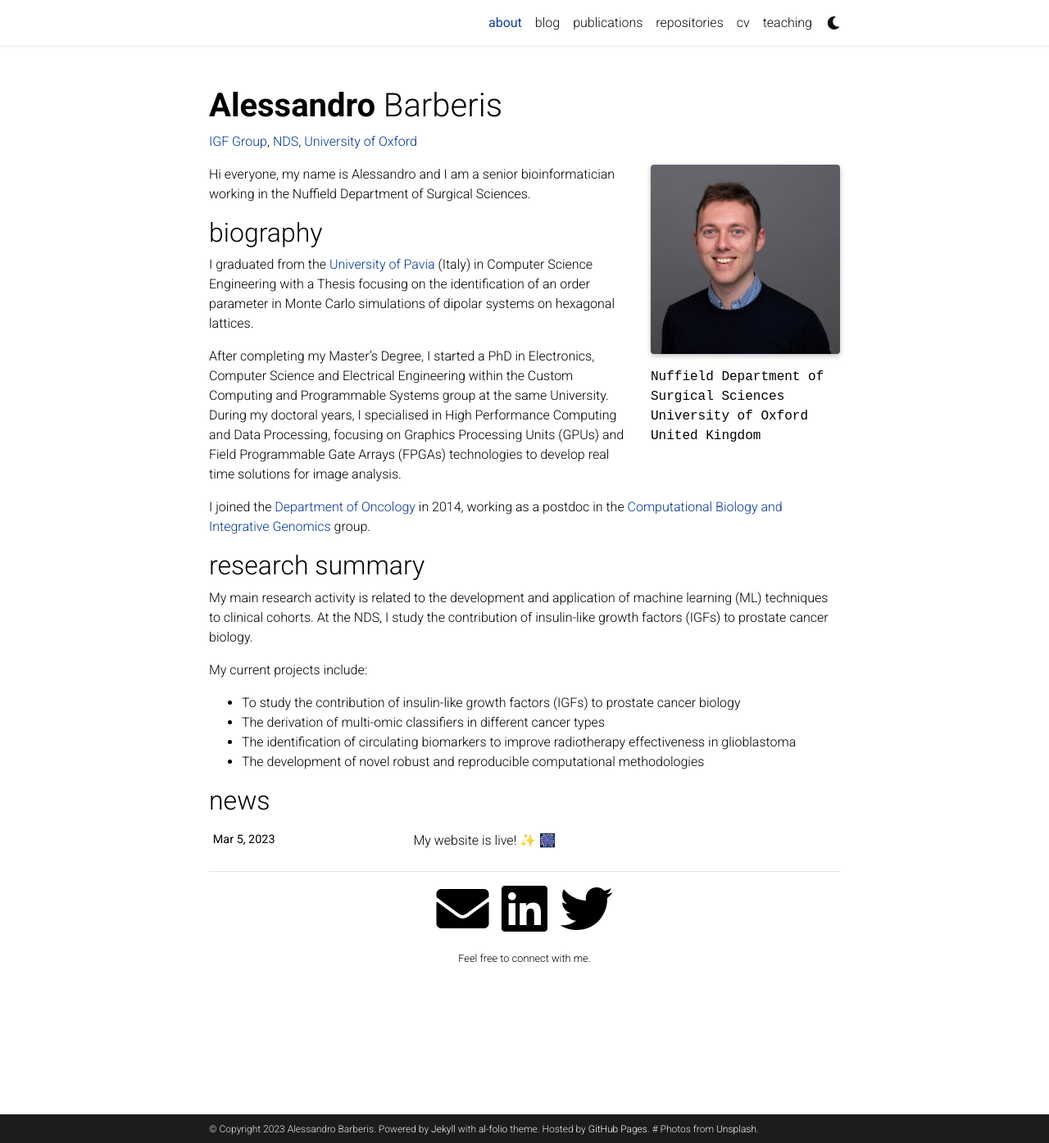
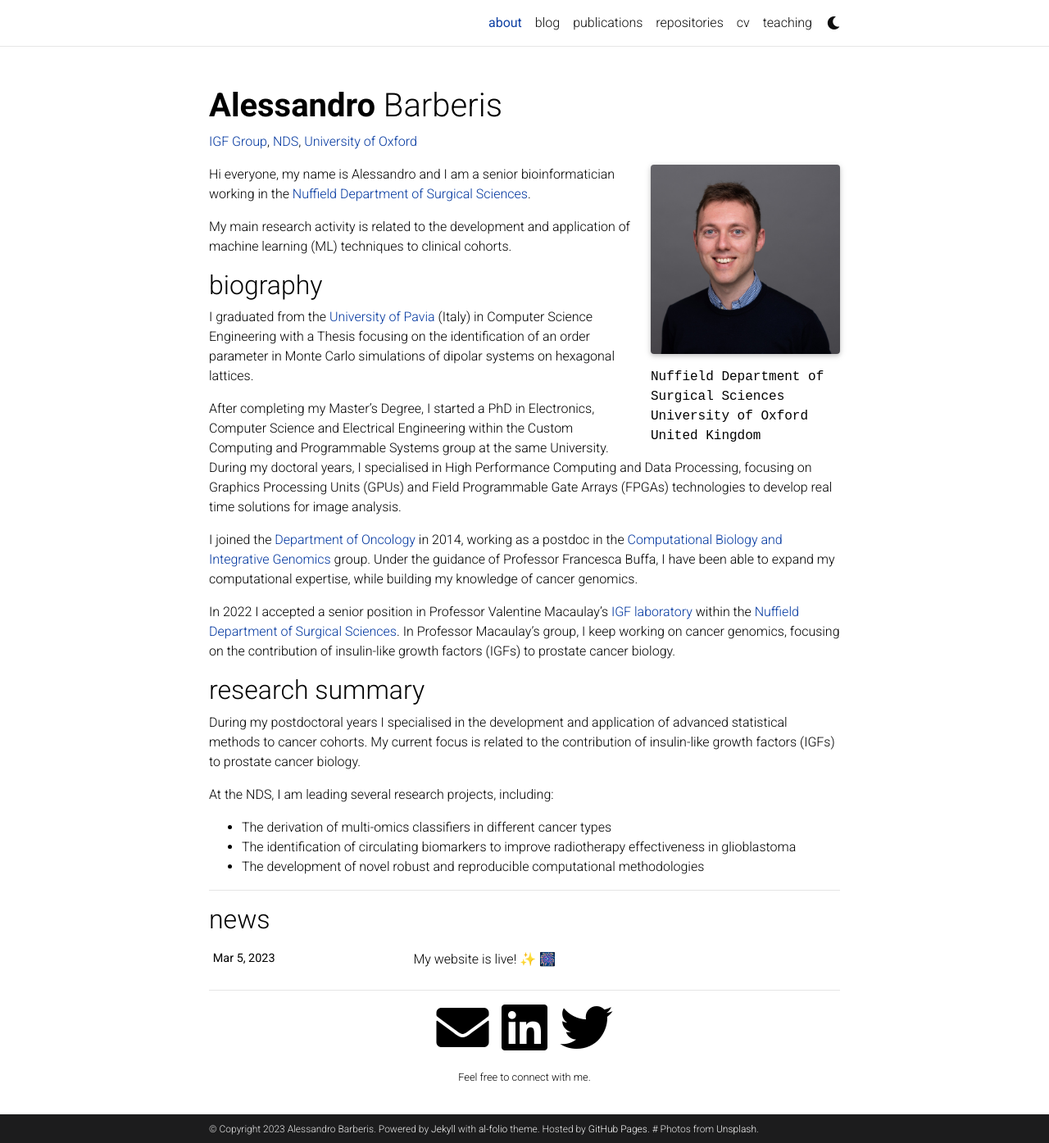
Before and after one commit to alebarberis/alebarberis.github.io, a Jekyll site: the page built from _pages/about.md, in a window 1280 px wide and 1395 px high. Shown: the whole window at 82% size. Built offline with Jekyll 4.4.1, drawn with Linux system fonts in a browser that asks for light colours; emoji names are drawn with the system emoji font; comment, search, counter and statistics services are not loaded; a style sheet for code colours, icons or effects is not loaded.

Commit message:
Improved legibility.

```diff
--- a/_pages/about.md
+++ b/_pages/about.md
@@ -18,7 +18,9 @@ selected_papers: false # includes a list of papers marked as "selected={true}"
 social: true  # includes social icons at the bottom of the page
 ---
 
-Hi everyone, my name is Alessandro and I am a senior bioinformatician working in the Nuffield Department of Surgical Sciences.
+Hi everyone, my name is Alessandro and I am a senior bioinformatician working in the [Nuffield Department of Surgical Sciences](https://www.nds.ox.ac.uk/).
+
+My main research activity is related to the development and application of machine learning (ML) techniques to clinical cohorts.
 
 ## biography
 
@@ -26,15 +28,18 @@ I graduated from the [University of Pavia](http://wcm-3.unipv.it/site/en/home.ht
 
 After completing my Master’s Degree, I started a PhD in Electronics, Computer Science and Electrical Engineering within the Custom Computing and Programmable Systems group at the same University. During my doctoral years, I specialised in High Performance Computing and Data Processing, focusing on Graphics Processing Units (GPUs) and Field Programmable Gate Arrays (FPGAs) technologies to develop real time solutions for image analysis.
 
-I joined the [Department of Oncology](https://www.oncology.ox.ac.uk/) in 2014, working as a postdoc in the [Computational Biology and Integrative Genomics](https://www.oncology.ox.ac.uk/research/research-group/computational-biology-and-integrative-genomics) group.
+I joined the [Department of Oncology](https://www.oncology.ox.ac.uk/) in 2014, working as a postdoc in the [Computational Biology and Integrative Genomics](https://www.oncology.ox.ac.uk/research/research-group/computational-biology-and-integrative-genomics) group. Under the guidance of Professor Francesca Buffa, I have been able to expand my computational expertise, while building my knowledge of cancer genomics.
+
+In 2022 I accepted a senior position in Professor Valentine Macaulay’s [IGF laboratory](https://www.nds.ox.ac.uk/research/igf-group) within the [Nuffield Department of Surgical Sciences](https://www.nds.ox.ac.uk/). In Professor Macaulay’s group, I keep working on cancer genomics, focusing on the contribution of insulin-like growth factors (IGFs) to prostate cancer biology.
 
 ## research summary
 
-My main research activity is related to the development and application of machine learning (ML) techniques to clinical cohorts. At the NDS, I study the contribution of insulin-like growth factors (IGFs) to prostate cancer biology.
+During my postdoctoral years I specialised in the development and application of advanced statistical methods to cancer cohorts. My current focus is related to the contribution of insulin-like growth factors (IGFs) to prostate cancer biology.
 
-My current projects include:
+At the NDS, I am leading several research projects, including:
 
-* To study the contribution of insulin-like growth factors (IGFs) to prostate cancer biology
-* The derivation of multi-omic classifiers in different cancer types
+* The derivation of multi-omics classifiers in different cancer types
 * The identification of circulating biomarkers to improve radiotherapy effectiveness in glioblastoma
 * The development of novel robust and reproducible computational methodologies
+
+------
```
Also changed, not shown: _pages/teaching.md (+2 -2 lines).
